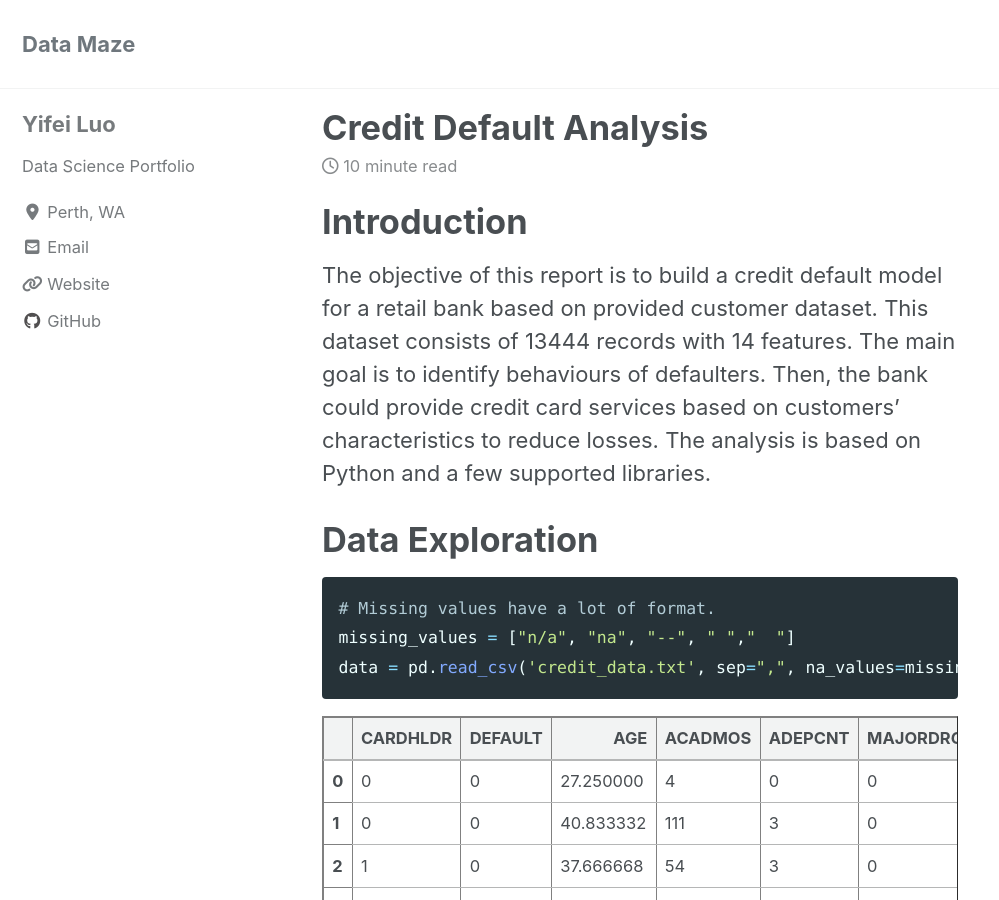
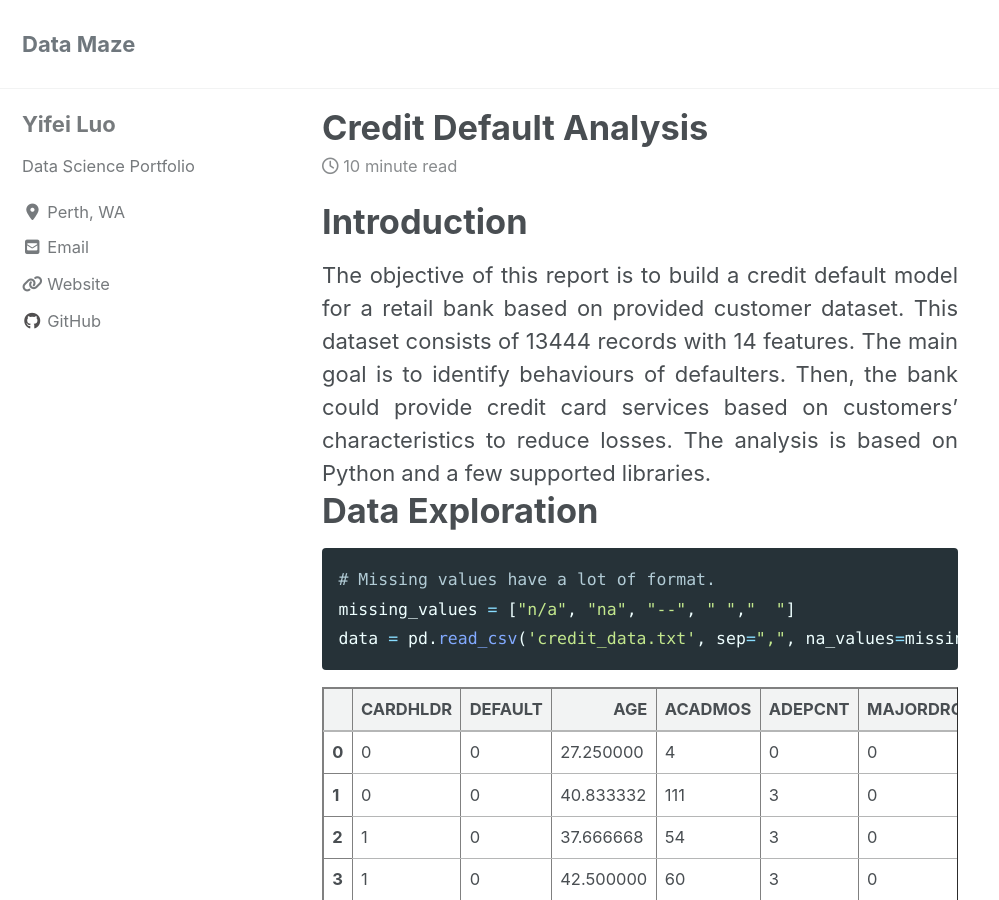
Before and after one commit to learn2gether/learn2gether.github.io, a Jekyll site: the page built from _posts/2018-02-01-Credit-Default-Analysis.md, in a window 1280 px wide and 900 px high. Shown: the whole window, without its empty margins (0-999 px from the left). Built offline with Jekyll 4.4.1, drawn with Linux system fonts in a browser that asks for light colours; cached includes are drawn as plain includes; nearby versions of some CDN libraries.

Commit message:
modify credit default

````diff
--- a/_posts/2018-02-01-Credit-Default-Analysis.md
+++ b/_posts/2018-02-01-Credit-Default-Analysis.md
@@ -8,7 +8,7 @@ excerpt: "A case study on Credit Default Analysis."
 ---
 
 # Introduction
-The objective of this report is to build a credit default model for a retail bank based on provided customer dataset. This dataset consists of 13444 records with 14 features. The main goal is to identify behaviours of defaulters. Then, the bank could provide credit card services based on customers’ characteristics to reduce losses. The analysis is based on Python and a few supported libraries.
+<div style="text-align: justify"> The objective of this report is to build a credit default model for a retail bank based on provided customer dataset. This dataset consists of 13444 records with 14 features. The main goal is to identify behaviours of defaulters. Then, the bank could provide credit card services based on customers’ characteristics to reduce losses. The analysis is based on Python and a few supported libraries. </div>
 
 # Data Exploration
 
@@ -173,7 +173,8 @@ msno.matrix(data)
 
 ![alt text](https://learn2gether.github.io/images/posts/creditDefault/missingValue.png "missing values")
 
-We can know that all missing values come from people who do not own credit card service, so they do not have credit card transaction records. Thus, we should remove these observations to reflect the truth. However, if these two features are not significant on truncated data. I will consider drop these two variables and build a model based on the whole population sample later.
+<div style="text-align: justify"> We can know that all missing values come from people who do not own credit card service, so they do not have credit card transaction records. Thus, we should remove these observations to reflect the truth. However, if these two features are not significant on truncated data. I will consider drop these two variables and build a model based on the whole population sample later. </div>
+
 
 ```python
 # Remove all observations with missing values.
````
